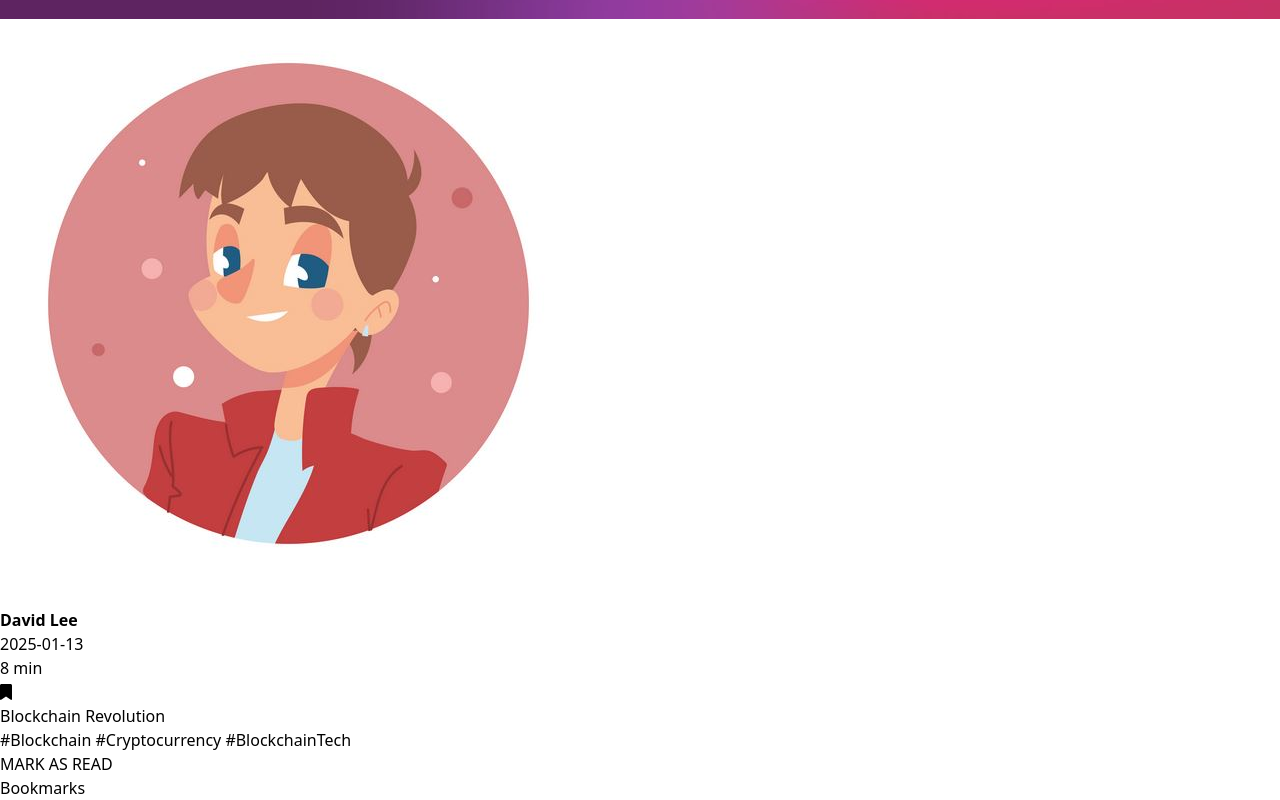
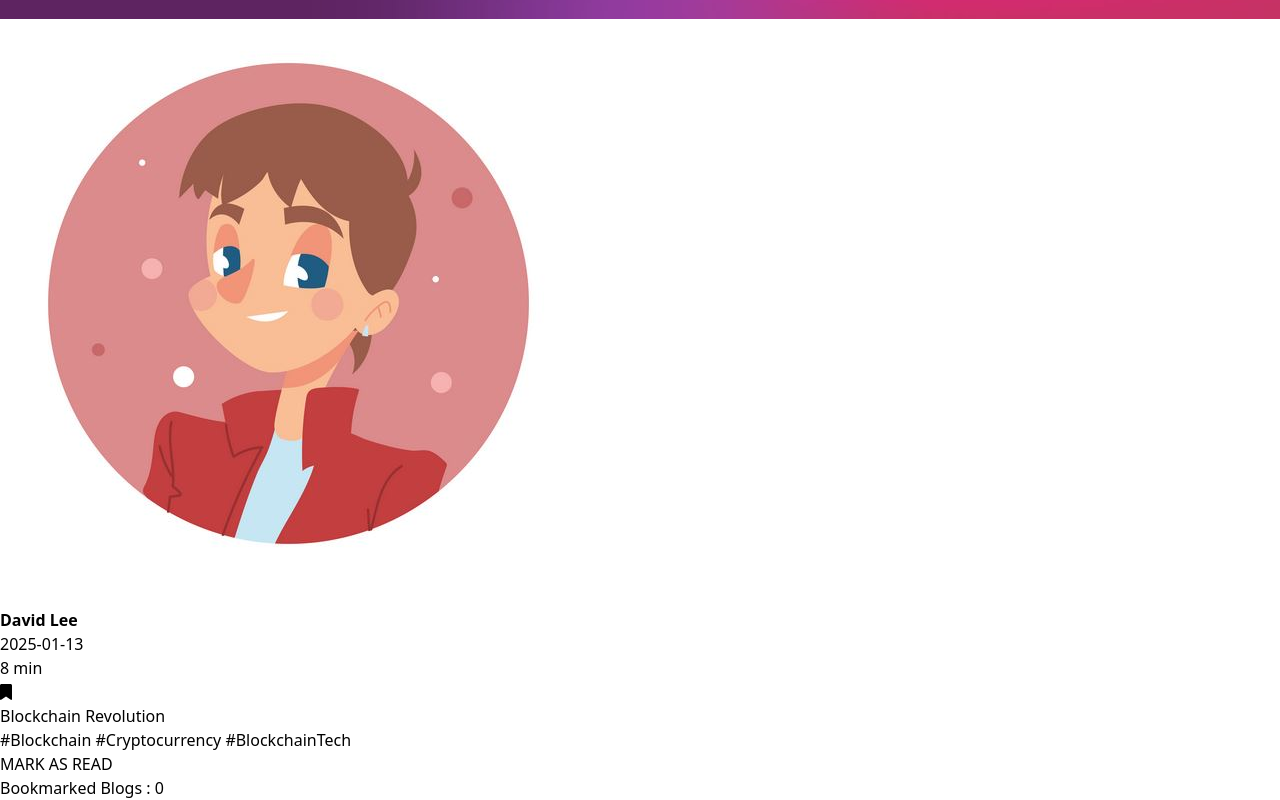
Before and after one commit to KINGALVI/Knowledge-Cafe, a React (Vite) app: page / in a window 1280 px wide. Shown: the part 4975-5775 px from the top of the page. Built offline with nearby package versions, Linux system fonts and the light colour scheme.

Commit message:
edited some code

```diff
--- a/src/App.jsx
+++ b/src/App.jsx
@@ -1,14 +1,16 @@
 import { useState } from 'react'
 import BlogsList from './Components/Blogs-Components/Blog-List'
-import Bookmark from './Components/Bookmarks/Bookmark'
+import Bookmarks from './Components/Bookmark/Bookmarks'
 import Header from './Components/Header/Header'
 
 function App() {
-  const [Bookmarks , setBookmarks] =useState();
 
- const handelBooksmarks = Blogs =>{
+  const [Bookmark, setBookmarks] = useState([]);
 
- }
+  const handelBooksmarks = Blogs => {
+    const newBookmarks = [...Bookmark, Blogs]
+    setBookmarks(newBookmarks)
+  }
 
   return (
     <>
@@ -16,8 +18,8 @@ function App() {
       <Header></Header>
 
       <section className='md:flex'>
-        <BlogsList handelBooksmarks ={handelBooksmarks}></BlogsList>
-        <Bookmark></Bookmark>
+        <BlogsList handelBooksmarks={handelBooksmarks}></BlogsList>
+        <Bookmarks Bookmark={Bookmark}></Bookmarks>
       </section>
 
     </>
--- a/src/Components/Blogs-Components/Blog-Section.jsx
+++ b/src/Components/Blogs-Components/Blog-Section.jsx
@@ -17,7 +17,7 @@ const BlogSection = ({ Blogs, handelBooksmarks }) => {
                             {posted_date}
                         </div>
                     </div>
-                    <div className='flex items-center gap-2' onClick={handelBooksmarks}>
+                    <div className='flex items-center gap-2' onClick={() => handelBooksmarks(Blogs)}>
                         <p>{reading_time}</p>
                         <FontAwesomeIcon className='h-5 w-5' icon={faBookmark} />
                     </div>
--- /dev/null
+++ b/src/Components/Bookmark/Bookmarks-List.jsx
@@ -0,0 +1,16 @@
+import PropTypes from "prop-types";
+
+const BookmarksList = ({ Bookmark }) => {
+    const { cover } = Bookmark
+    return (
+        <div className="bg-slate-200 p-4 m-4 rounded-xl">
+            <h1 className="text-2xl">{cover}</h1>
+        </div>
+    );
+};
+
+BookmarksList.propTypes = {
+    Bookmark: PropTypes.object
+}
+
+export default BookmarksList;
--- /dev/null
+++ b/src/Components/Bookmark/Bookmarks.jsx
@@ -0,0 +1,21 @@
+import PropTypes from "prop-types";
+import BookmarksList from "./Bookmarks-List";
+
+const Bookmark = ({ Bookmark }) => {
+    return (
+        <>
+            <section className="md:w-1/3 p-5 bg-gray-300">
+                <h1 className="text-3xl text-center">Bookmarked Blogs : {Bookmark.length}</h1>
+                {
+                    Bookmark.map(Bookmark => <BookmarksList key={Bookmark.id} Bookmark={Bookmark}></BookmarksList>)
+                }
+            </section>
+        </>
+    );
+};
+
+Bookmark.propTypes = {
+    Bookmark: PropTypes.object
+}
+
+export default Bookmark;
--- a/src/Components/Bookmarks/Bookmark.jsx
+++ /dev/null
@@ -1,11 +0,0 @@
-const Bookmark = () => {
-    return (
-        <>
-            <section className="md:w-1/3">
-                Bookmarks
-            </section>
-        </>
-    );
-};
-
-export default Bookmark;
```
